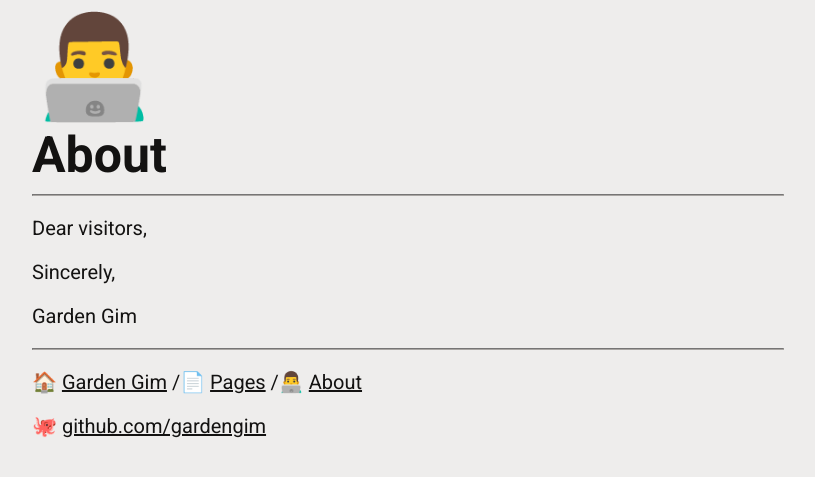
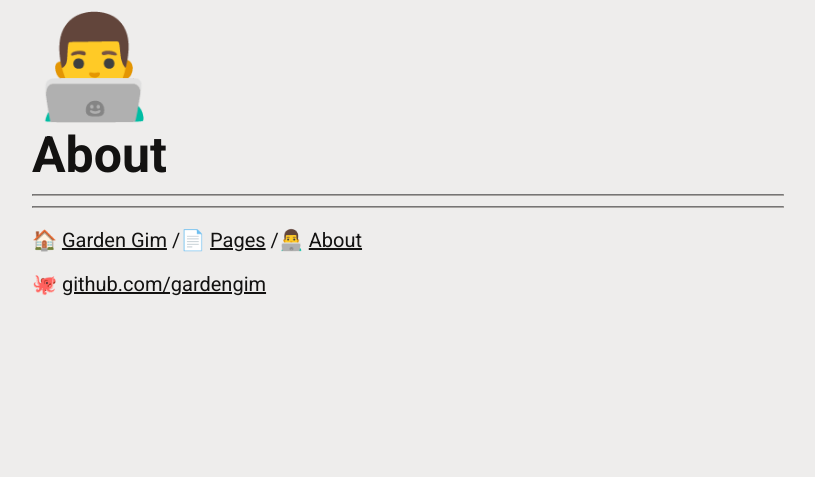
Before and after one commit to gardengim/gardengim.github.io, a Jekyll site: the page built from pages/about.md, in a window 1280 px wide. Shown: the top 477 px of the page, without its empty margins (232-1047 px from the left). Built offline with Jekyll 4.4.1, drawn with Linux system fonts in a browser that asks for light colours.

Commit message:
Update about.md

```diff
--- a/pages/about.md
+++ b/pages/about.md
@@ -2,13 +2,3 @@
 title: About
 icon: 👨‍💻
 ---
-
-Dear visitors,
-
-
-
-
-
-Sincerely,
-
-Garden Gim
```
